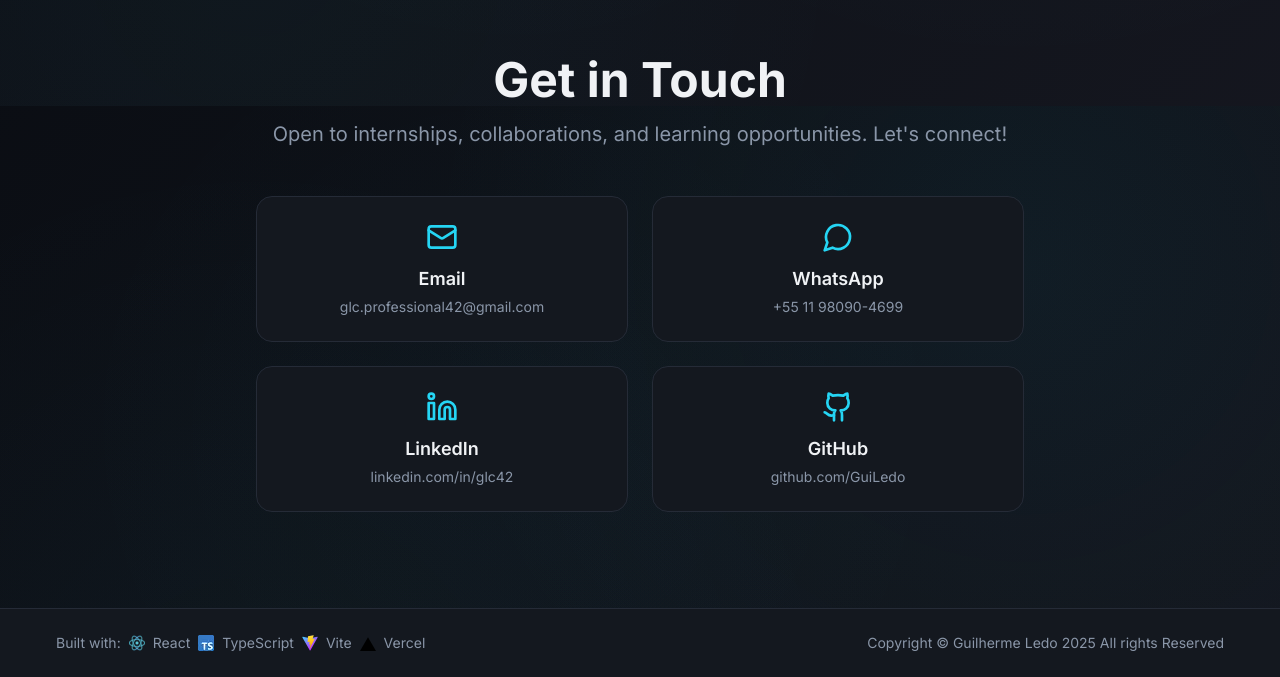
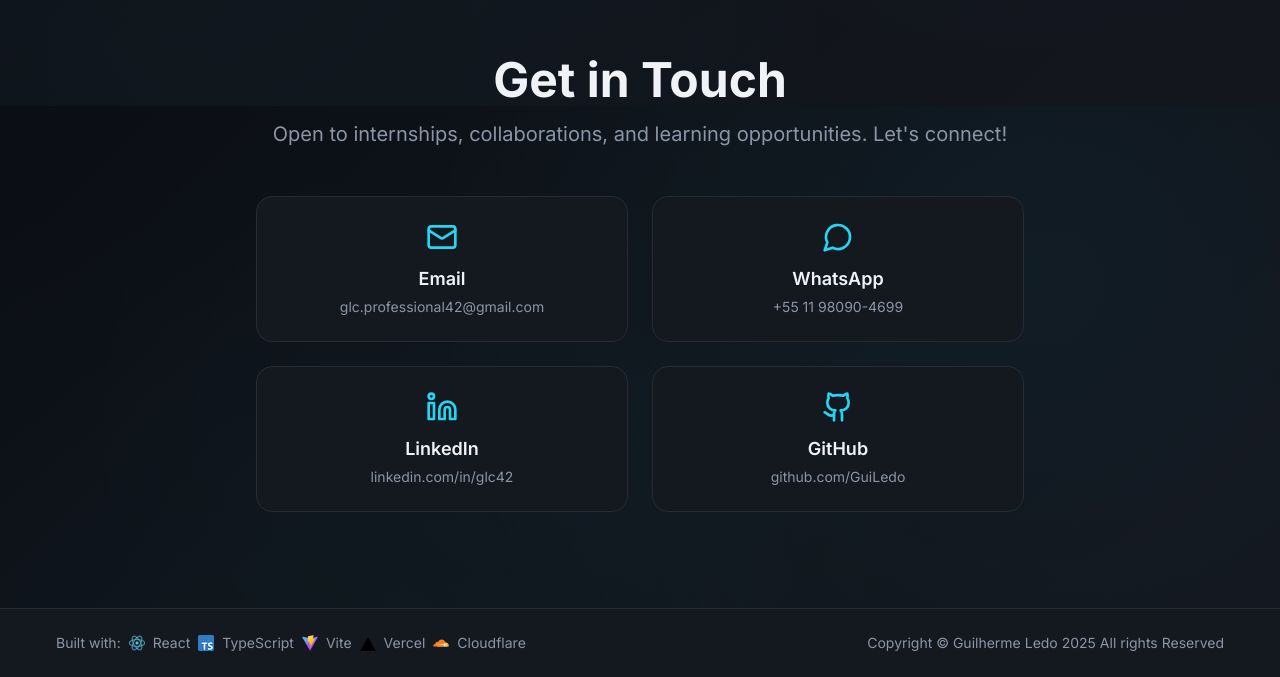
Before and after one commit to guiledo/portfolio-website, a React (Vite) app: page / in a window 1280 px wide. Shown: the part 5494-6171 px from the top of the page. Built offline with nearby package versions, Linux system fonts and the light colour scheme.

Commit message:
Add Cloudflare logo to Footer component for enhanced branding

```diff
--- a/src/components/sections/Footer.tsx
+++ b/src/components/sections/Footer.tsx
@@ -3,6 +3,7 @@ import reactLogo from '@/assets/react.png';
 import typescriptLogo from '@/assets/typescript.png';
 import viteLogo from '@/assets/vite.svg';
 import vercelLogo from '@/assets/vercel.svg';
+import cloudflareLogo from '@/assets/Cloudflare.svg';
 
 const Footer = () => {
   return (
@@ -14,6 +15,7 @@ const Footer = () => {
           <img src={typescriptLogo} alt="TypeScript" className="h-4 w-4" /> TypeScript
           <img src={viteLogo} alt="Vite" className="h-4 w-4" /> Vite
           <img src={vercelLogo} alt="Vercel" className="h-4 w-4" /> Vercel
+          <img src={cloudflareLogo} alt="Cloudflare" className="h-4 w-4" /> Cloudflare
         </div>
         <div>
           Copyright © Guilherme Ledo 2025 All rights Reserved
```
Also changed, not shown: src/assets/Cloudflare.svg (added).
